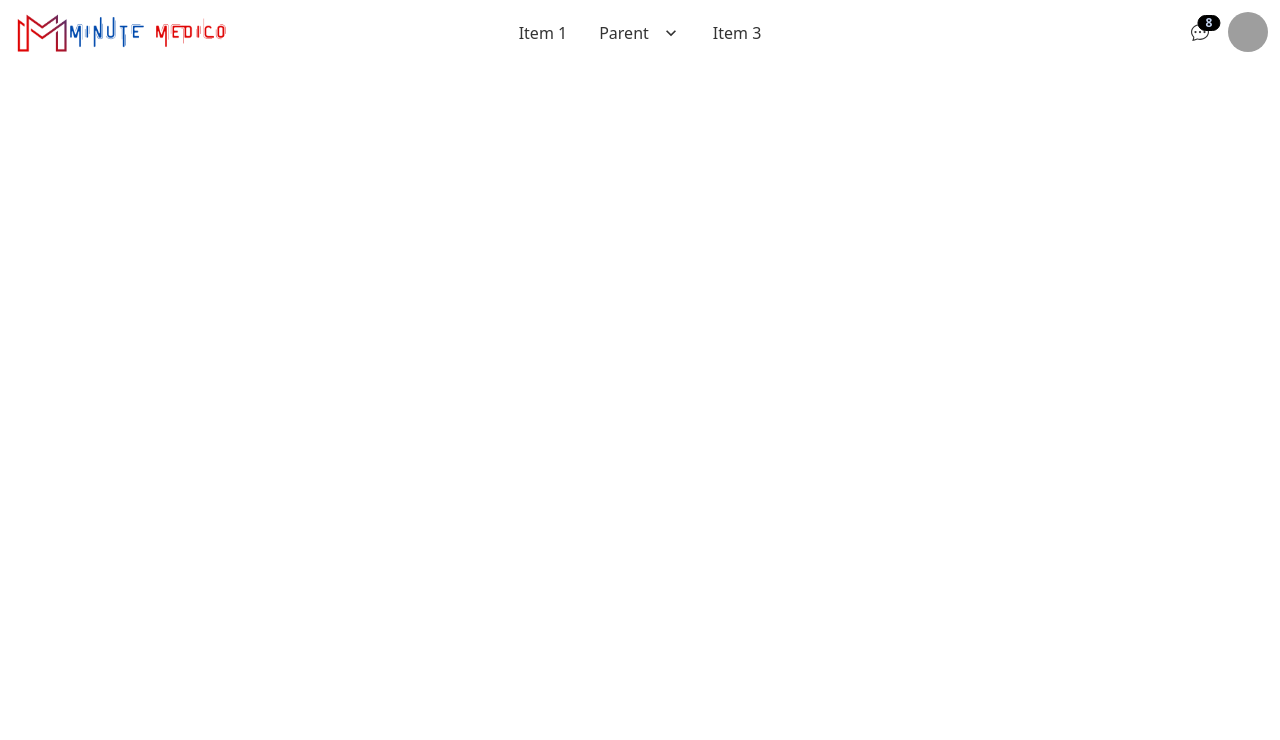
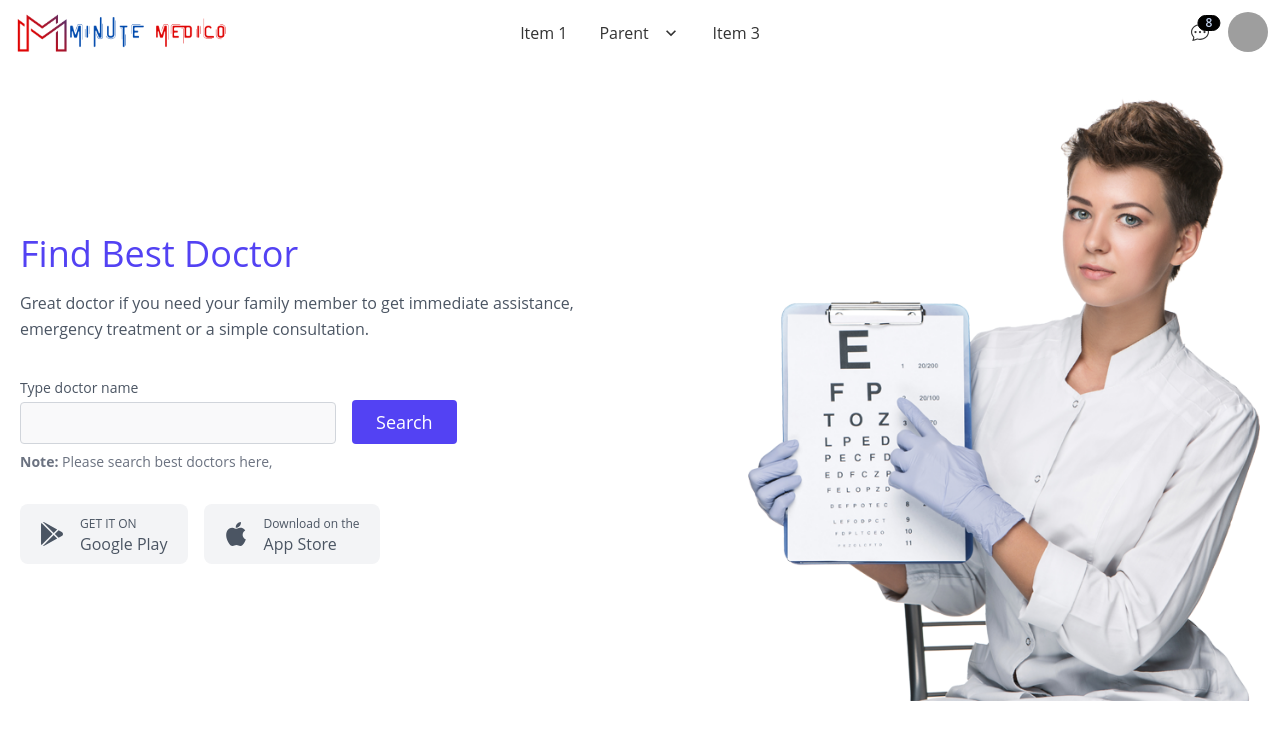
Before and after one commit to abushamacd/Minute_Madico, a Next.js app: page / in a window 1280 px wide. Shown: the top 740 px of the page. Built offline with nearby package versions, Linux system fonts and the light colour scheme; grey boxes are pictures that could not be loaded.

Commit message:
hero area

```diff
--- a/components/Navbar.js
+++ b/components/Navbar.js
@@ -4,7 +4,7 @@
 
 const Navbar = () => {
   return (
-    <div className="navbar bg-base-100">
+    <div className="navbar bg-base-100 fixed">
       <div className="navbar-start">
         <div className="dropdown">
           <label tabIndex={0} className="btn btn-ghost lg:hidden">
--- a/pages/index.js
+++ b/pages/index.js
@@ -1,4 +1,5 @@
 import Head from "next/head";
+import Hero from "../sections/Hero";
 
 export default function Home() {
   return (
@@ -8,6 +9,7 @@
         <meta name="description" content="Generated by create next app" />
         <link rel="icon" href="/favicon.ico" />
       </Head>
+      <Hero />
     </div>
   );
 }
--- a/sections/Header.js
+++ b/sections/Header.js
@@ -2,7 +2,11 @@
 import Navbar from "../components/Navbar";
 
 const Header = () => {
-  return <Navbar />;
+  return (
+    <div className="relative">
+      <Navbar />
+    </div>
+  );
 };
 
 export default Header;
--- /dev/null
+++ b/sections/Hero.js
@@ -0,0 +1,84 @@
+import React from "react";
+
+const Hero = () => {
+  return (
+    <section className="text-gray-600 body-font">
+      <div className="container mx-auto flex px-5 py-24 md:flex-row flex-col items-center">
+        <div className="lg:flex-grow md:w-1/2 lg:pr-24 md:pr-16 flex flex-col md:items-start md:text-left mb-16 md:mb-0 items-center text-center">
+          <h1 className="title-font sm:text-4xl text-3xl mb-4 font-medium text-primary">
+            Find Best Doctor
+          </h1>
+          <p className="mb-8 leading-relaxed">
+            Great doctor if you need your family member to get immediate
+            assistance, emergency treatment or a simple consultation.
+          </p>
+          <div className="flex w-full md:justify-start justify-center items-end">
+            <div className="relative mr-4 md:w-full lg:w-full xl:w-1/2 w-2/4">
+              <label
+                htmlFor="hero-field"
+                className="leading-7 text-sm text-gray-600"
+              >
+                Type doctor name
+              </label>
+              <input
+                type="text"
+                id="hero-field"
+                name="hero-field"
+                className="w-full bg-gray-100 rounded border bg-opacity-50 border-gray-300 focus:ring-2 focus:ring-indigo-200 focus:bg-transparent focus:border-indigo-500 text-base outline-none text-gray-700 py-1 px-3 leading-8 transition-colors duration-200 ease-in-out"
+              />
+            </div>
+            <button className="inline-flex text-white bg-primary border-0 py-2 px-6 focus:outline-none hover:bg-indigo-400 rounded text-lg">
+              Search
+            </button>
+          </div>
+          <p className="text-sm mt-2 text-gray-500 mb-8 w-full">
+            <span className="font-bold">Note:</span> Please search best doctors
+            here,
+          </p>
+          <div className="flex lg:flex-row md:flex-col">
+            <button className="bg-gray-100 inline-flex py-3 px-5 rounded-lg items-center hover:bg-gray-200 focus:outline-none">
+              <svg
+                xmlns="http://www.w3.org/2000/svg"
+                fill="currentColor"
+                className="w-6 h-6"
+                viewBox="0 0 512 512"
+              >
+                <path d="M99.617 8.057a50.191 50.191 0 00-38.815-6.713l230.932 230.933 74.846-74.846L99.617 8.057zM32.139 20.116c-6.441 8.563-10.148 19.077-10.148 30.199v411.358c0 11.123 3.708 21.636 10.148 30.199l235.877-235.877L32.139 20.116zM464.261 212.087l-67.266-37.637-81.544 81.544 81.548 81.548 67.273-37.64c16.117-9.03 25.738-25.442 25.738-43.908s-9.621-34.877-25.749-43.907zM291.733 279.711L60.815 510.629c3.786.891 7.639 1.371 11.492 1.371a50.275 50.275 0 0027.31-8.07l266.965-149.372-74.849-74.847z"></path>
+              </svg>
+              <span className="ml-4 flex items-start flex-col leading-none">
+                <span className="text-xs text-gray-600 mb-1">GET IT ON</span>
+                <span className="title-font font-medium">Google Play</span>
+              </span>
+            </button>
+            <button className="bg-gray-100 inline-flex py-3 px-5 rounded-lg items-center lg:ml-4 md:ml-0 ml-4 md:mt-4 mt-0 lg:mt-0 hover:bg-gray-200 focus:outline-none">
+              <svg
+                xmlns="http://www.w3.org/2000/svg"
+                fill="currentColor"
+                className="w-6 h-6"
+                viewBox="0 0 305 305"
+              >
+                <path d="M40.74 112.12c-25.79 44.74-9.4 112.65 19.12 153.82C74.09 286.52 88.5 305 108.24 305c.37 0 .74 0 1.13-.02 9.27-.37 15.97-3.23 22.45-5.99 7.27-3.1 14.8-6.3 26.6-6.3 11.22 0 18.39 3.1 25.31 6.1 6.83 2.95 13.87 6 24.26 5.81 22.23-.41 35.88-20.35 47.92-37.94a168.18 168.18 0 0021-43l.09-.28a2.5 2.5 0 00-1.33-3.06l-.18-.08c-3.92-1.6-38.26-16.84-38.62-58.36-.34-33.74 25.76-51.6 31-54.84l.24-.15a2.5 2.5 0 00.7-3.51c-18-26.37-45.62-30.34-56.73-30.82a50.04 50.04 0 00-4.95-.24c-13.06 0-25.56 4.93-35.61 8.9-6.94 2.73-12.93 5.09-17.06 5.09-4.64 0-10.67-2.4-17.65-5.16-9.33-3.7-19.9-7.9-31.1-7.9l-.79.01c-26.03.38-50.62 15.27-64.18 38.86z"></path>
+                <path d="M212.1 0c-15.76.64-34.67 10.35-45.97 23.58-9.6 11.13-19 29.68-16.52 48.38a2.5 2.5 0 002.29 2.17c1.06.08 2.15.12 3.23.12 15.41 0 32.04-8.52 43.4-22.25 11.94-14.5 17.99-33.1 16.16-49.77A2.52 2.52 0 00212.1 0z"></path>
+              </svg>
+              <span className="ml-4 flex items-start flex-col leading-none">
+                <span className="text-xs text-gray-600 mb-1">
+                  Download on the
+                </span>
+                <span className="title-font font-medium">App Store</span>
+              </span>
+            </button>
+          </div>
+        </div>
+        <div className="lg:max-w-lg lg:w-full md:w-1/2 w-5/6">
+          <img
+            className="object-cover object-center rounded"
+            alt="hero"
+            src="images/hero.png"
+          />
+        </div>
+      </div>
+    </section>
+  );
+};
+
+export default Hero;
--- a/styles/globals.css
+++ b/styles/globals.css
@@ -1,6 +1,7 @@
 @tailwind base;
 @tailwind components;
 @tailwind utilities;
+@import url("https://fonts.googleapis.com/css2?family=Open+Sans:wght@400;500;600;700&display=swap");
 
 :root {
   --n: 0 0% 0%;
@@ -16,3 +17,7 @@
 ::-webkit-scrollbar-track {
   background-color: transparent;
 }
+
+body {
+  font-family: "Open Sans", sans-serif;
+}
```
Also changed, not shown: public/images/hero.png (added).
